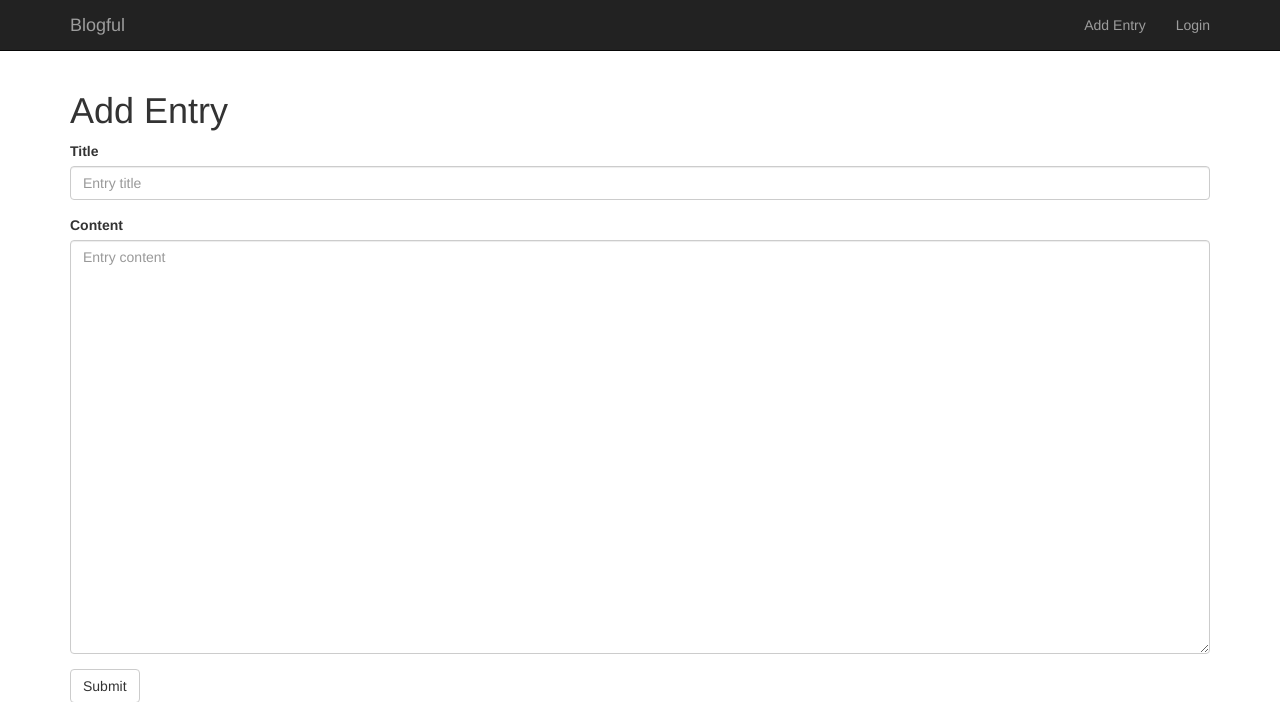
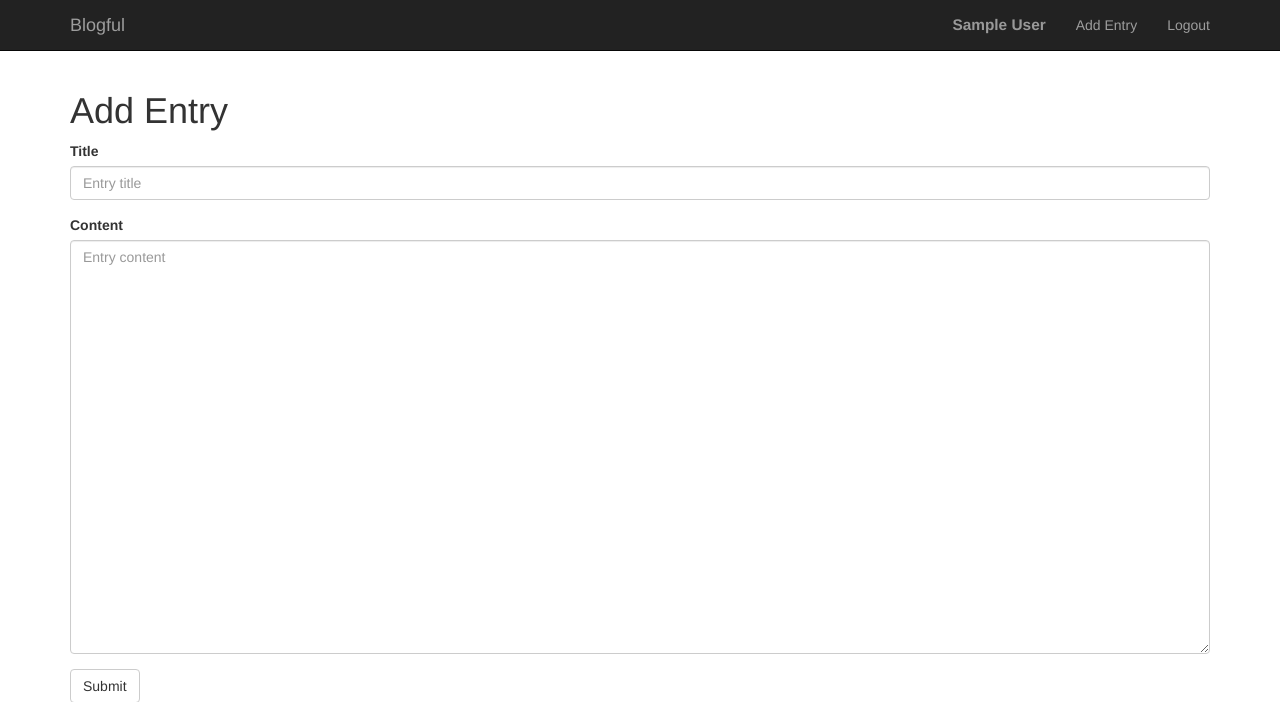
Before and after one commit to stephenangelico/blogful, a Flask app: page /entry/add in a window 1280 px wide. Shown: the top 702 px of the page. Run offline with Flask 2, Linux system fonts and the light colour scheme; a user stored in the database is signed in; tables that the repository leaves empty hold one stand-in row (values such as "Sample post"); some libraries are stand-ins or nearby versions.

Commit message:
Add logout function and show username on navbar

```diff
--- a/blog/static/css/main.css
+++ b/blog/static/css/main.css
@@ -6,3 +6,11 @@ div.metadata {
 button.2up {
 	display: inline-block;
 }
+
+li.username {
+	padding: 15px;
+    color: #999;
+    font-size: 110%;
+    font-weight: bold;
+    line-height: 20px;
+}
--- a/blog/templates/base.html
+++ b/blog/templates/base.html
@@ -34,11 +34,14 @@
 				</div>
 				<div class="collapse navbar-collapse">
 					<ul class="nav navbar-nav navbar-right">
-					{% if current_user %}
-					<li>{{ current_user.username }}</li>
-					{% endif %}
+					{% if current_user.is_authenticated %}
+					<li class="username">{{ current_user.name }}</li>
+					<li><a href="{{ url_for('add_entry_get') }}">Add Entry</a></li>
+					<li><a href="{{ url_for('logout') }}">Logout</a></li>
+					{% else %}
 					<li><a href="{{ url_for('add_entry_get') }}">Add Entry</a></li>
 					<li><a href="{{ url_for('login_get') }}">Login</a></li>
+					{% endif %}
 					</ul>
 				</div>
 			</div>
--- a/blog/views.py
+++ b/blog/views.py
@@ -43,6 +43,7 @@ def entries(page=1):
 		page=page,
 		total_pages=total_pages,
 		limit=limit,
+		current_user=current_user,
 	)
 
 @app.route("/entry/add", methods=["GET"])
@@ -75,6 +76,7 @@ def single_post(id=1):
 @login_required
 def edit_entry_get(id):
 	entry = session.query(Entry).get(id)
+	author = session.query(Entry).get(author)
 	return render_template("edit_entry.html",
 		entry=entry
 	)
```
